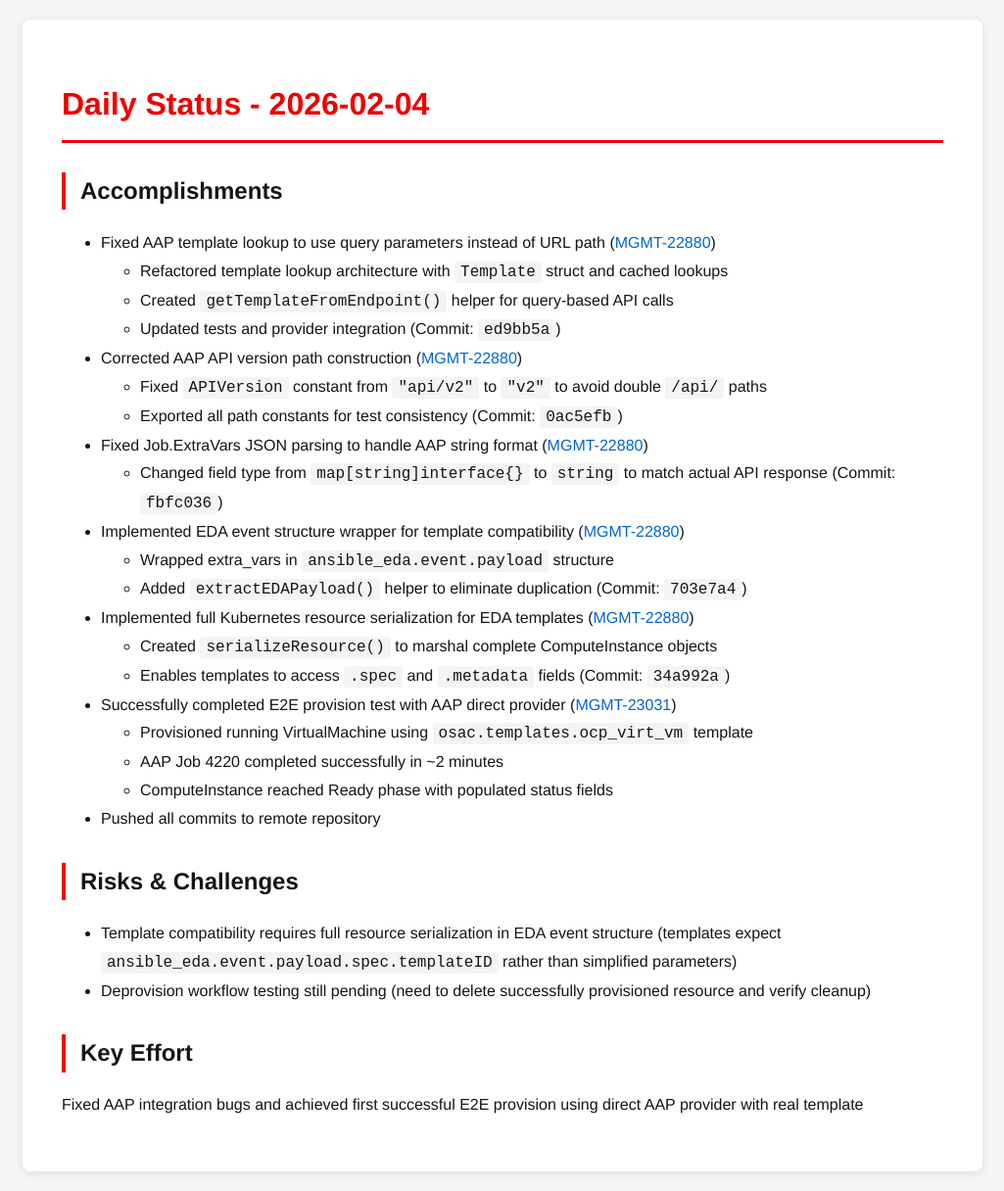
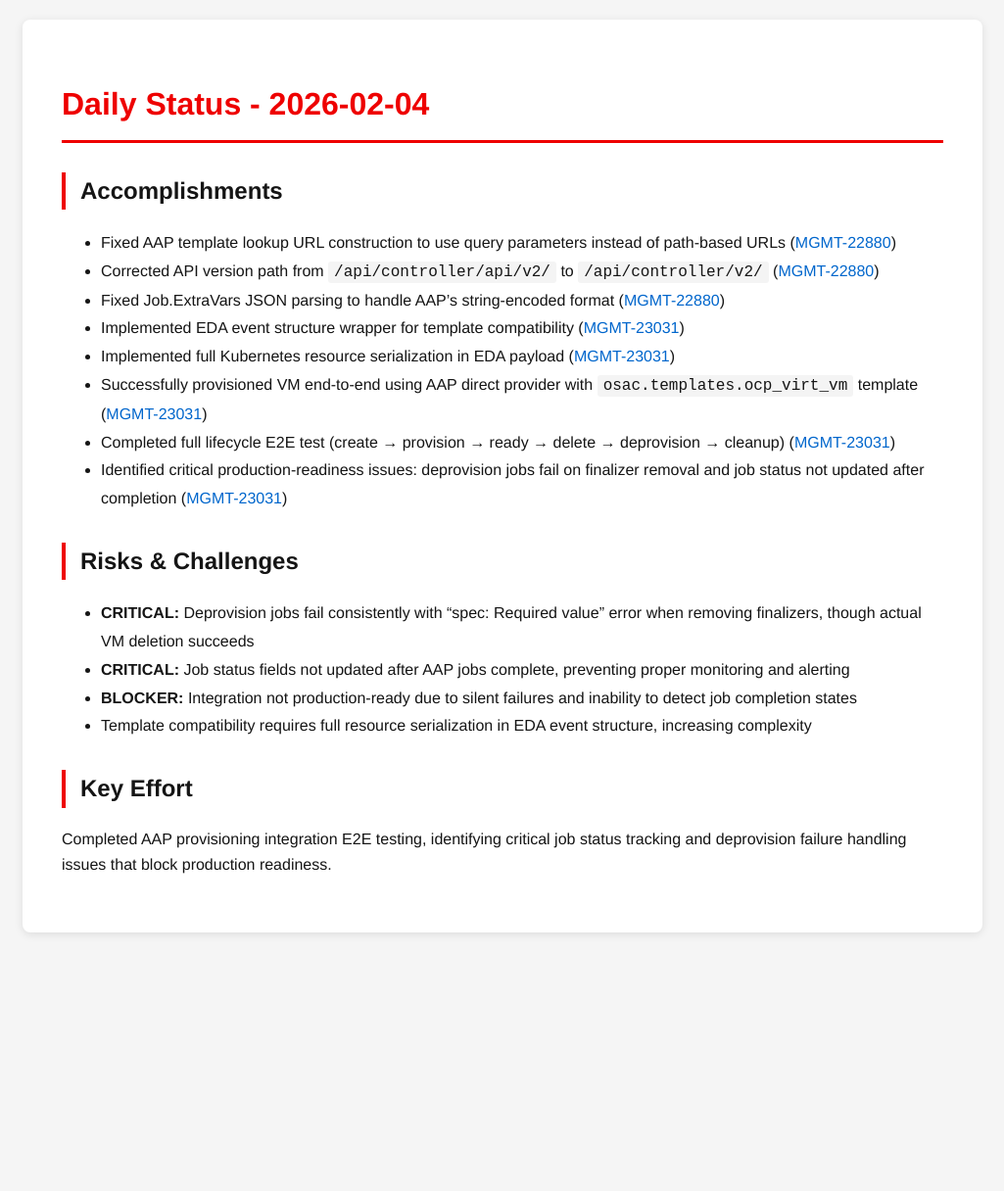
Before and after one commit to tzvatot/daily-status, a Jekyll site: the page built from 2026-02-04.md, in a window 1280 px wide. Shown: the whole page at 98% size, without its empty margins (127-1152 px from the left). Built offline with Jekyll 4.4.1, drawn with Linux system fonts in a browser that asks for light colours; after the commit the page ends 972 px from its top, so only the background shows below that.

Commit message:
Daily status update - 2026-02-04

```diff
--- a/2026-02-04.md
+++ b/2026-02-04.md
@@ -7,30 +7,20 @@
 # Daily Status - 2026-02-04
 
 ## Accomplishments
-- Fixed AAP template lookup to use query parameters instead of URL path ([MGMT-22880](https://issues.redhat.com/browse/MGMT-22880))
-  - Refactored template lookup architecture with `Template` struct and cached lookups
-  - Created `getTemplateFromEndpoint()` helper for query-based API calls
-  - Updated tests and provider integration (Commit: `ed9bb5a`)
-- Corrected AAP API version path construction ([MGMT-22880](https://issues.redhat.com/browse/MGMT-22880))
-  - Fixed `APIVersion` constant from `"api/v2"` to `"v2"` to avoid double `/api/` paths
-  - Exported all path constants for test consistency (Commit: `0ac5efb`)
-- Fixed Job.ExtraVars JSON parsing to handle AAP string format ([MGMT-22880](https://issues.redhat.com/browse/MGMT-22880))
-  - Changed field type from `map[string]interface{}` to `string` to match actual API response (Commit: `fbfc036`)
-- Implemented EDA event structure wrapper for template compatibility ([MGMT-22880](https://issues.redhat.com/browse/MGMT-22880))
-  - Wrapped extra_vars in `ansible_eda.event.payload` structure
-  - Added `extractEDAPayload()` helper to eliminate duplication (Commit: `703e7a4`)
-- Implemented full Kubernetes resource serialization for EDA templates ([MGMT-22880](https://issues.redhat.com/browse/MGMT-22880))
-  - Created `serializeResource()` to marshal complete ComputeInstance objects
-  - Enables templates to access `.spec` and `.metadata` fields (Commit: `34a992a`)
-- Successfully completed E2E provision test with AAP direct provider ([MGMT-23031](https://issues.redhat.com/browse/MGMT-23031))
-  - Provisioned running VirtualMachine using `osac.templates.ocp_virt_vm` template
-  - AAP Job 4220 completed successfully in ~2 minutes
-  - ComputeInstance reached Ready phase with populated status fields
-- Pushed all commits to remote repository
+- Fixed AAP template lookup URL construction to use query parameters instead of path-based URLs ([MGMT-22880](https://issues.redhat.com/browse/MGMT-22880))
+- Corrected API version path from `/api/controller/api/v2/` to `/api/controller/v2/` ([MGMT-22880](https://issues.redhat.com/browse/MGMT-22880))
+- Fixed Job.ExtraVars JSON parsing to handle AAP's string-encoded format ([MGMT-22880](https://issues.redhat.com/browse/MGMT-22880))
+- Implemented EDA event structure wrapper for template compatibility ([MGMT-23031](https://issues.redhat.com/browse/MGMT-23031))
+- Implemented full Kubernetes resource serialization in EDA payload ([MGMT-23031](https://issues.redhat.com/browse/MGMT-23031))
+- Successfully provisioned VM end-to-end using AAP direct provider with `osac.templates.ocp_virt_vm` template ([MGMT-23031](https://issues.redhat.com/browse/MGMT-23031))
+- Completed full lifecycle E2E test (create → provision → ready → delete → deprovision → cleanup) ([MGMT-23031](https://issues.redhat.com/browse/MGMT-23031))
+- Identified critical production-readiness issues: deprovision jobs fail on finalizer removal and job status not updated after completion ([MGMT-23031](https://issues.redhat.com/browse/MGMT-23031))
 
 ## Risks & Challenges
-- Template compatibility requires full resource serialization in EDA event structure (templates expect `ansible_eda.event.payload.spec.templateID` rather than simplified parameters)
-- Deprovision workflow testing still pending (need to delete successfully provisioned resource and verify cleanup)
+- **CRITICAL:** Deprovision jobs fail consistently with "spec: Required value" error when removing finalizers, though actual VM deletion succeeds
+- **CRITICAL:** Job status fields not updated after AAP jobs complete, preventing proper monitoring and alerting
+- **BLOCKER:** Integration not production-ready due to silent failures and inability to detect job completion states
+- Template compatibility requires full resource serialization in EDA event structure, increasing complexity
 
 ## Key Effort
-Fixed AAP integration bugs and achieved first successful E2E provision using direct AAP provider with real template
+Completed AAP provisioning integration E2E testing, identifying critical job status tracking and deprovision failure handling issues that block production readiness.
```
